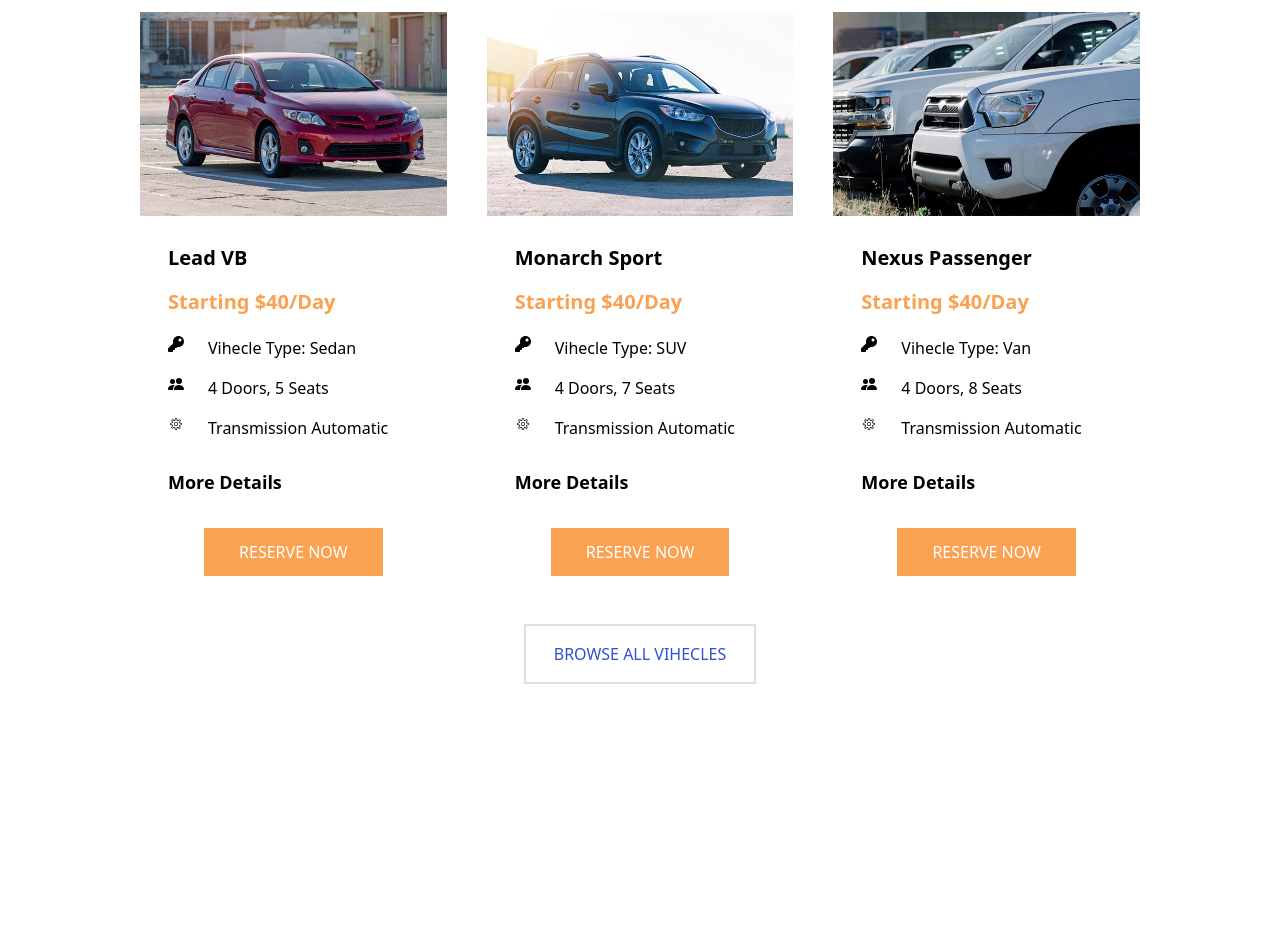
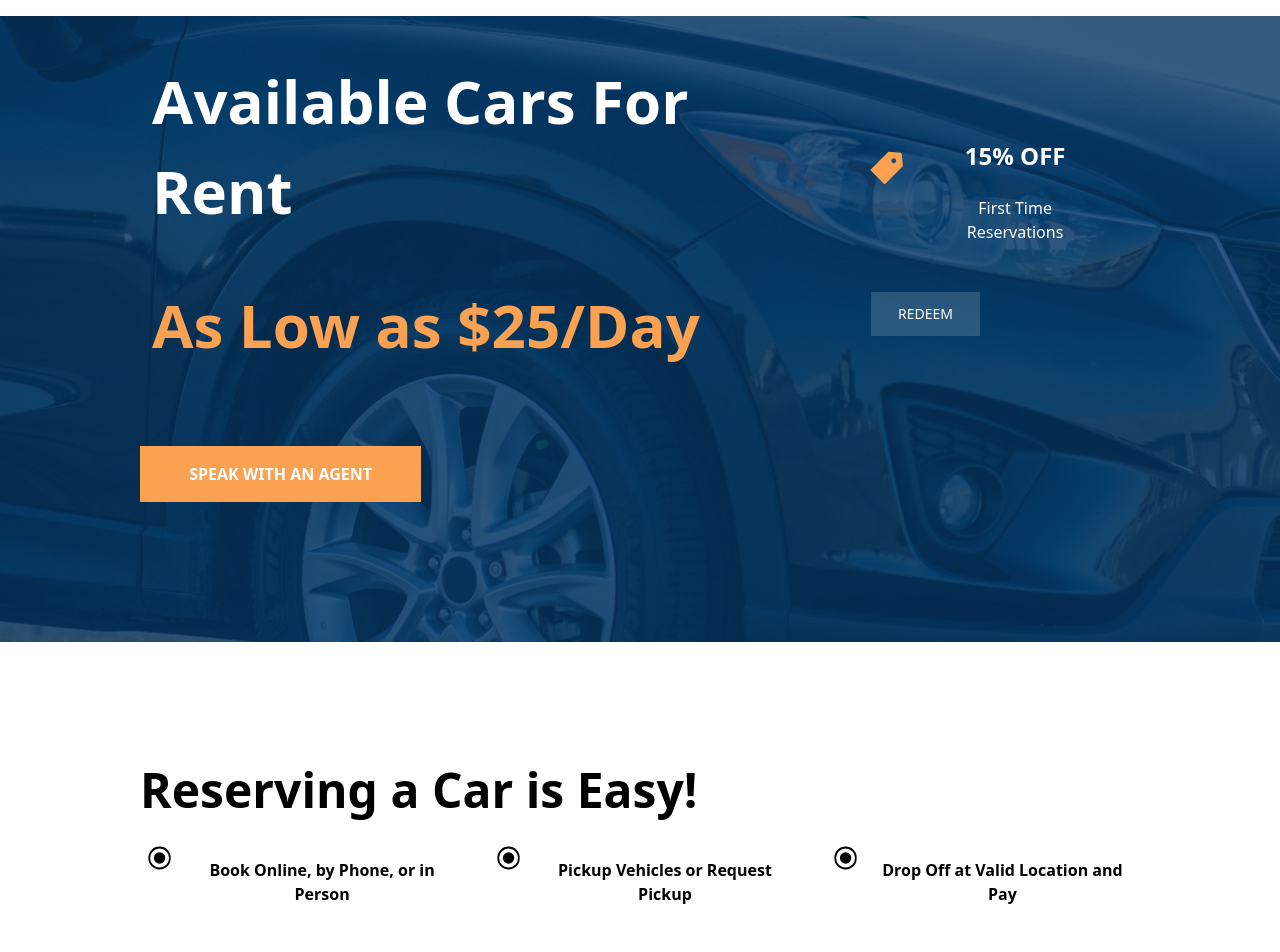
Before and after one commit to iamkibet/Car-Hire, a React (Vite) app: page /Listings in a window 1280 px wide. Shown: the part 80-1032 px from the top of the page. Before the commit the page ends 800 px from the top, so only its background shows below. Built offline with nearby package versions, Linux system fonts and the light colour scheme.

Commit message:
Listings added

```diff
--- a/src/App.jsx
+++ b/src/App.jsx
@@ -2,7 +2,7 @@ import React from "react";
 import { BrowserRouter as Router, Routes, Route } from "react-router-dom";
 
 import Home from './components/Home/Home';
-import Listings from "./components/Home/Listings";
+import Listings from "./components/Listings/Listings";
 
 function App() {
   return (
--- a/src/components/Home/Hero.jsx
+++ b/src/components/Home/Hero.jsx
@@ -6,7 +6,8 @@ import { MdMonitor } from "react-icons/md";
 const Hero = () => {
     return (
         <div className="text-lg mx-auto">
-            <div className="bg-[#0f3052] text-white">
+            <div style={{ backgroundImage: "url('src/assets/Carbg.jpg')" }}>
+                <div className="bg-[#0f3052] bg-opacity-70 text-white">
                     <div className=" mx-auto max-w-5xl">
                         <div className="flex gap-x-20 mb-[50px]">
                             <div className="">
@@ -17,18 +18,18 @@ const Hero = () => {
                             </div>
 
                             <div className="pt-[100px] space-x-4 mx-3">
-                            <div className="flex ">
+                                <div className="flex justify-center">
                                     < AiFillTag  className="scale-125 fill-[#faa152] h-20 w-8 mx-4 justify-center"/>
-                                <div className=" ">
-                                    <h4>
-                                        15%off
+                                    <div className=" pr-4">
+                                        <h4 className="text-white text-2xl font-bold uppercase p-3 flex justify-center">
+                                            15% off
                                         </h4>
-                                        <p className="">
+                                            <p className="text-white flex text-center text-[1rem]">
                                                 First Time Reservations
                                             </p>
                                     </div>
                                 </div>
-                                <a href="/" className="px-6 pt-2 pb-2 border-1 bg-[#ffffff27] uppercase text-sm">Redeem</a>
+                                    <a href="/" className="mt-3 max-w-[40%] pt-3 py-3 border-1 bg-[#ffffff27] uppercase text-sm text-white flex justify-center">Redeem</a>
                             </div>
                         </div>
 
@@ -59,6 +60,9 @@ const Hero = () => {
                         </div>
                     </div>
                 </div>
+            </div>
+
+
 
                 <div className="flex justify-between mx-auto mb-4 max-w-4xl mt-32">
                         <div className="grid place-items-center p-5 gap-y-3">
--- a/src/components/Home/Home.jsx
+++ b/src/components/Home/Home.jsx
@@ -1,7 +1,7 @@
 import React from "react";
 import Hero from "./Hero";
 import Content from "./Content";
-import Listings from "./Listings";
+import Listings from "./List";
 import Quality from "./Quality";
 import Contacts from "./Contacts";
 import Navbar from "../Navbar"
--- a/src/components/Home/Listings.jsx
+++ b/src/components/Home/List.jsx
@@ -3,7 +3,7 @@ import { FaKey } from "react-icons/fa";
 import { BsFillPeopleFill } from "react-icons/bs";
 import { CiSettings } from "react-icons/ci";
 
-const Listings = () => {
+const List = () => {
     return (
        <div className="max-w-5xl mx-auto mt-20 p-3 mb-3" >
        <div className="flex mb-12 gap-10" >
@@ -96,4 +96,4 @@ const Listings = () => {
     )
 }
 
-export default Listings
+export default List
--- a/src/components/Home/Quality.jsx
+++ b/src/components/Home/Quality.jsx
@@ -3,7 +3,8 @@ import { BsCheckCircle } from "react-icons/bs";
 
 const Quality = () => {
     return (
-        <div className="flex bg-[#3050d1] mb-5 p-40 " >
+        <div style={{ backgroundImage: "url('src/assets/Car4.jpg')" }}>
+            <div className="flex bg-[#063661] bg-opacity-90 mb-5 p-40 " >
                 <div className=" justify-center items-center m-auto max-w-5xl w-screen">
                     <h1 className="text-[60px] text-[#fff] max-w-6xl m-4 p-10 text-center">Lowest Rates & Highest Quality Rentals </h1>
                 <div className="grid grid-cols-3 gap-20">
@@ -42,6 +43,7 @@ const Quality = () => {
                 </div>
 
             </div>
+        </div>
     )
 }
 
--- a/src/components/Listings/Listings.jsx
+++ b/src/components/Listings/Listings.jsx
@@ -1,11 +1,131 @@
 import React from "react";
+import Navbar from "../Navbar"
+import { AiFillTag } from "react-icons/ai";
+import { GrRadialSelected } from "react-icons/gr";
+import { FaKey } from "react-icons/fa";
+import { BsFillPeopleFill } from "react-icons/bs";
+import { CiSettings } from "react-icons/ci";
+
 
 const Listings= () => {
     return (
         <div>
-            <h1>
-                Listings
-            </h1>
+              < Navbar />
+              <div style={{ backgroundImage: "url('src/assets/Car4.jpg')" }} >
+                <div className="bg-[#063661] bg-opacity-80">
+                    <div className="flex w-full max-w-5xl mx-auto justify-between p-3">
+                        <div>
+                                <h1 className="py-4 text-[60px] font-bold m-3 text-white mb-4">
+                                    Available Cars For Rent
+                                </h1>
+                                <p className="flex text-[#faa152] text-[60px] font-bold p-3 mb-10"> As Low as $25/Day</p>
+                            <a href="/Listings" className="flex uppercase font-bold p-4 mb-32 mt-16 max-w-[40%] justify-center bg-[#faa152] text-white"> speak with an agent</a>
+                        </div>
+                            <div className="pt-[100px] space-x-4 mx-3">
+                                <div className="flex justify-center">
+                                    < AiFillTag  className="scale-125 fill-[#faa152] h-20 w-8 mx-4 justify-center"/>
+                                    <div className=" pr-4">
+                                        <h4 className="text-white text-2xl font-bold uppercase p-3 flex justify-center">
+                                            15% off
+                                        </h4>
+                                            <p className="text-white p-3 mb-6 flex text-center text-[1rem]">
+                                                First Time Reservations
+                                            </p>
+                                    </div>
+                                </div>
+                                    <a href="/" className="mt-3 max-w-[40%] pt-3 py-3 border-1 bg-[#ffffff27] uppercase text-sm text-white flex justify-center">Redeem</a>
+                            </div>
+                    </div>
+                </div>
+            </div>
+
+            <div className="max-w-5xl mx-auto mt-28 mb-5">
+                <h1 className="text-5xl font-bold p-3">
+                    Reserving a Car is Easy!
+                </h1>
+                <div className="flex justify-between">
+                    <div className="flex p-3 text-center ">
+                        < GrRadialSelected className="p-3 scale-150 h-10 w-10" />
+                        <p className="font-bold p-2  flex py-5">
+                            Book Online, by Phone, or in Person
+                        </p>
+                    </div>
+                    <div className="flex justify-between p-3 text-center">
+                        < GrRadialSelected className="p-3 scale-150 h-10 w-10" />
+                        <p className="font-bold p-2  flex py-5">
+                            Pickup Vehicles or Request Pickup
+                        </p>
+                    </div>
+                    <div className="flex p-3 text-center ">
+                        < GrRadialSelected className="p-3 scale-150 h-10 w-10" />
+                        <p className="font-bold p-2  flex py-5">
+                            Drop Off at Valid Location and Pay
+                        </p>
+                    </div>
+                </div>
+            </div>
+
+            <div className="flex justify-between max-w-5xl mx-auto">
+                <div className="grid gap-5">
+                    <img src="src\assets\Car3.jpg" alt="" />
+                    <div className="ml-5">
+                        <h1 className="p-2 font-bold text-xl">Nexus Passenger</h1>
+                        <p className="text-[#faa152] p-2 text-xl font-bold">Starting $40/Day</p>
+                        <div className="flex gap-6 mt-1 p-2">
+                            < FaKey className="scale-100"/>
+                            <p>
+                                Vihecle Type: Van
+                            </p>
+                        </div>
+                        <div className="flex gap-6 p-2">
+                            < BsFillPeopleFill className="scale-100" />
+                            <p>
+                                4 Doors, 8 Seats
+                            </p>
+                        </div>
+                        <div className="flex gap-6 p-2 mb-5">
+                            < CiSettings className="scale-100" />
+                            <p>
+                                Transmission Automatic
+                            </p>
+                        </div>
+                        <a href="/" className="p-2 font-bold text-lg">More Details</a>
+                    </div>
+                    <button className="bg-[#faa152] uppercase text-white p-3 mx-16 mt-3">Reserve Now</button>
+                </div>
+                <div className="grid gap-5">
+                    <img src="src\assets\Car3.jpg" alt="" />
+                    <div className="ml-5">
+                        <h1 className="p-2 font-bold text-xl">Nexus Passenger</h1>
+                        <p className="text-[#faa152] p-2 text-xl font-bold">Starting $40/Day</p>
+                        <div className="flex gap-6 mt-1 p-2">
+                            < FaKey className="scale-100"/>
+                            <p>
+                                Vihecle Type: Van
+                            </p>
+                        </div>
+                        <div className="flex gap-6 p-2">
+                            < BsFillPeopleFill className="scale-100" />
+                            <p>
+                                4 Doors, 8 Seats
+                            </p>
+                        </div>
+                        <div className="flex gap-6 p-2 mb-5">
+                            < CiSettings className="scale-100" />
+                            <p>
+                                Transmission Automatic
+                            </p>
+                        </div>
+                        <a href="/" className="p-2 font-bold text-lg">More Details</a>
+                    </div>
+                    <button className="bg-[#faa152] uppercase text-white p-3 mx-16 mt-3">Reserve Now</button>
+                </div>
+
+            </div>
+
+
+
+
         </div>
     );
 };
--- a/src/components/Navbar.jsx
+++ b/src/components/Navbar.jsx
@@ -1,4 +1,5 @@
 import react from 'react'
+import { Link } from 'react-router-dom';
 import { useState } from 'react';
 import MenuItems from './Home/MenuItems';
 import { FiMenu } from 'react-icons/fi';
@@ -28,12 +29,11 @@ const Navbar = () => {
                                 <li
                                     key={link.id}
                                     className={`${
-                                            active === link.title
-                                                ? "text-[#3336dd]" : "text-[#20292f] flex"
-                                            } hover:text-black/50 font-medium cursor-pointer`}
+                                    active === link.title ? "text-[#3336dd] text-black" : "text-[#20292f]"
+                                    } flex hover:text-black/50 font-medium cursor-pointer`}
                                     onClick={() => setActive(link.title)}
                                 >
-                                        <a href={`#${link.id}`}>{link.title}</a>
+                                    <Link to={link.path}>{link.title}</Link>
                                 </li>
                                 ))}
                             </ul>
--- a/src/constants/index.js
+++ b/src/constants/index.js
@@ -2,27 +2,32 @@ const navLinks = [
     {
         id: "Home",
         title: "Home",
+        path: '/',
     },
     {
         id: "Listings",
         title: "Listings",
-        link: '/Listings'
+        path: '/listings',
     },
     {
         id: "Contact",
         title: "Contact",
+        path: '/contact',
     },
     {
         id: "Services",
         title: "Services",
+        path: '/services',
     },
     {
         id: "About",
         title: "About",
+        path: '/about',
     },
     {
         id: "Login",
         title: "Login",
+        path: '/login',
     },
 
 ]
```
Also changed, not shown: src/assets/Carbg.jpg (added). Lines whose indentation alone changed are shown as unchanged.
